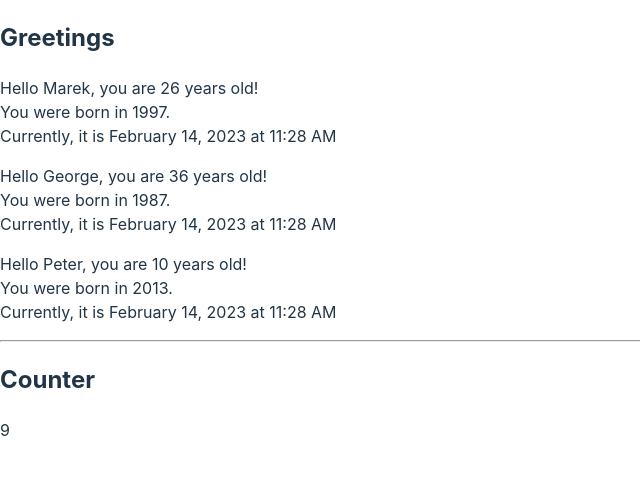
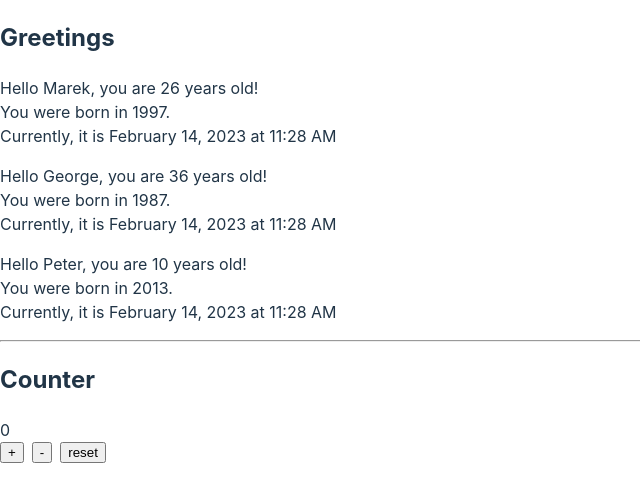
Before and after one commit to zelinka-marek/fullstack-part1, a React (Vite) app: page / in a window 1280 px wide. Shown: the top 502 px of the page, without its empty margins (0-640 px from the left). Built offline with nearby package versions, Linux system fonts and the light colour scheme.

Commit message:
passing state

```diff
--- a/src/app.jsx
+++ b/src/app.jsx
@@ -1,12 +1,8 @@
-import { useState } from "react";
 import { Counter } from "./components/counter";
 import { Hello } from "./components/hello";
 
 export function App() {
   const person3 = { name: "Peter", age: 10 };
-  const [count, setCount] = useState(0);
-
-  setTimeout(() => setCount((count) => count + 1), 1000);
 
   return (
     <>
@@ -16,7 +12,7 @@ export function App() {
       <Hello name={person3.name} age={person3.age} />
       <hr />
       <h2>Counter</h2>
-      <Counter count={count} />
+      <Counter />
     </>
   );
 }
--- a/src/components/counter.jsx
+++ b/src/components/counter.jsx
@@ -1,5 +1,40 @@
-export function Counter(props) {
+import { useState } from "react";
+
+function Display(props) {
   const { count } = props;
 
   return <div>{count}</div>;
 }
+
+function Button(props) {
+  const { children, type = "button", ...restProps } = props;
+
+  return (
+    <button type={type} {...restProps}>
+      {children}
+    </button>
+  );
+}
+
+export function Counter() {
+  const [count, setCount] = useState(0);
+
+  const increase = () => setCount((count) => count + 1);
+  const decrease = () => setCount((count) => count - 1);
+  const reset = () => setCount(0);
+
+  return (
+    <div>
+      <Display count={count} />
+      <div style={{ display: "flex", gap: 8 }}>
+        <Button onClick={increase} aria-label="plus">
+          +
+        </Button>
+        <Button onClick={decrease} aria-label="minus">
+          -
+        </Button>
+        <Button onClick={reset}>reset</Button>
+      </div>
+    </div>
+  );
+}
```
